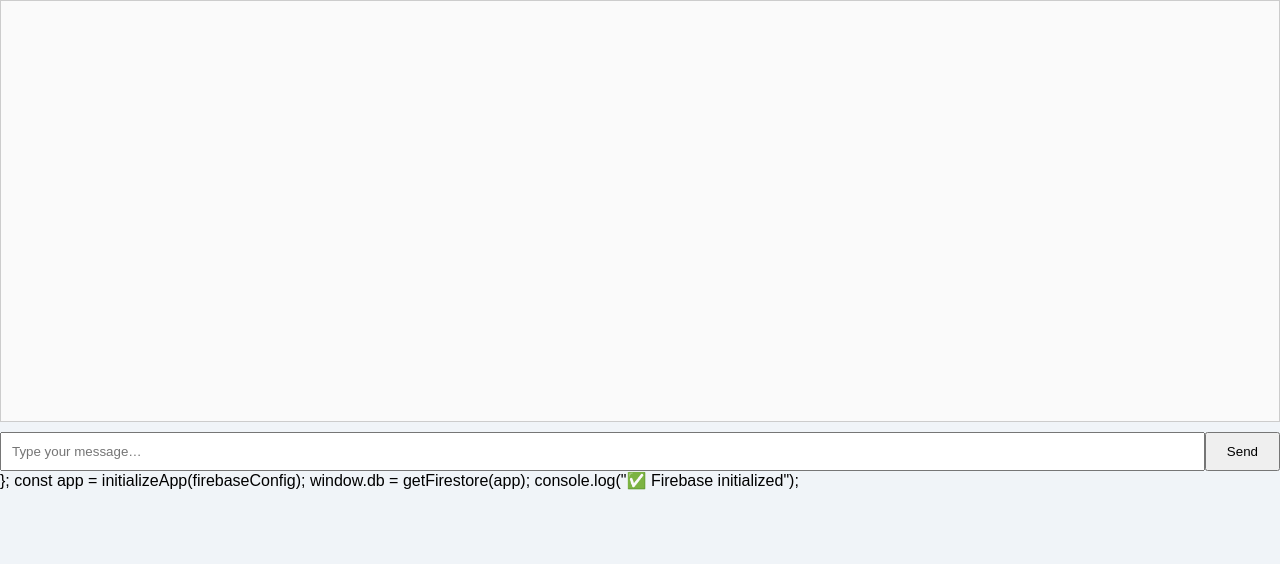
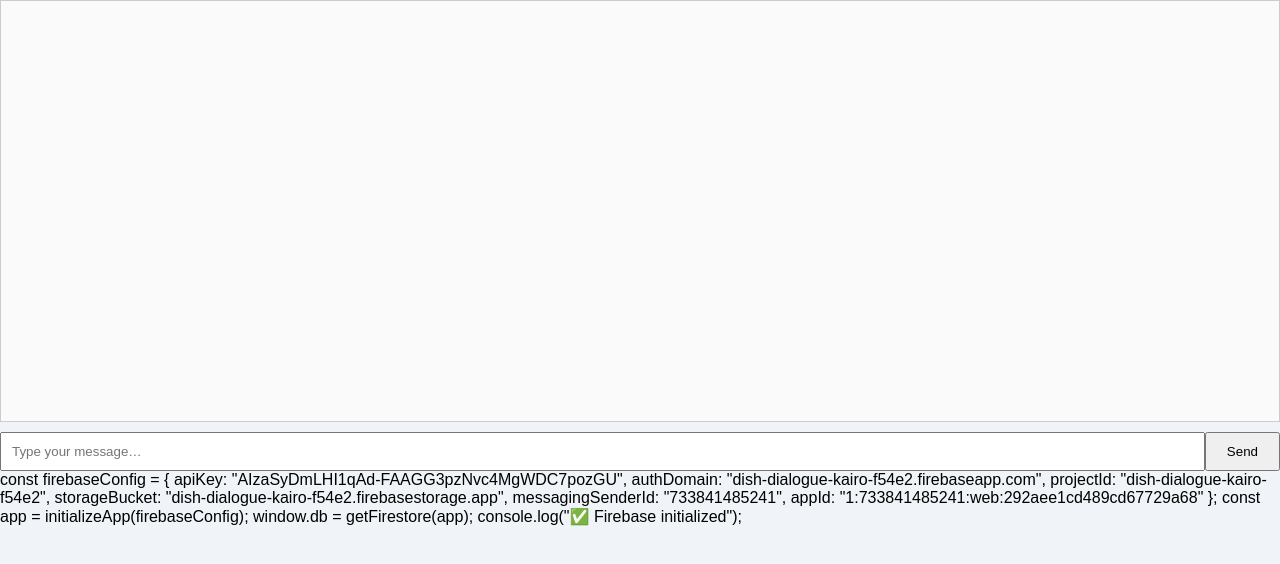
Before and after one commit to DishDialogueMedia/kairo-interface, a plain HTML site: page index.html in a window 1280 px wide. Drawn offline with Linux system fonts and the light colour scheme.

Commit message:
Update index.html

```diff
--- a/index.html
+++ b/index.html
@@ -14,13 +14,13 @@
   </form>
 
   <!-- Firebase SDK (must be before main.js) -->
-  <const firebaseConfig = {
+  const firebaseConfig = {
     apiKey: "AIzaSyDmLHI1qAd-FAAGG3pzNvc4MgWDC7pozGU",
     authDomain: "dish-dialogue-kairo-f54e2.firebaseapp.com",
     projectId: "dish-dialogue-kairo-f54e2",
     storageBucket: "dish-dialogue-kairo-f54e2.firebasestorage.app",
     messagingSenderId: "733841485241",
-    appId: "1:733841485241:web:292aee1cd489cd67729a68">
+    appId: "1:733841485241:web:292aee1cd489cd67729a68"
     };
 
     const app = initializeApp(firebaseConfig);
```
